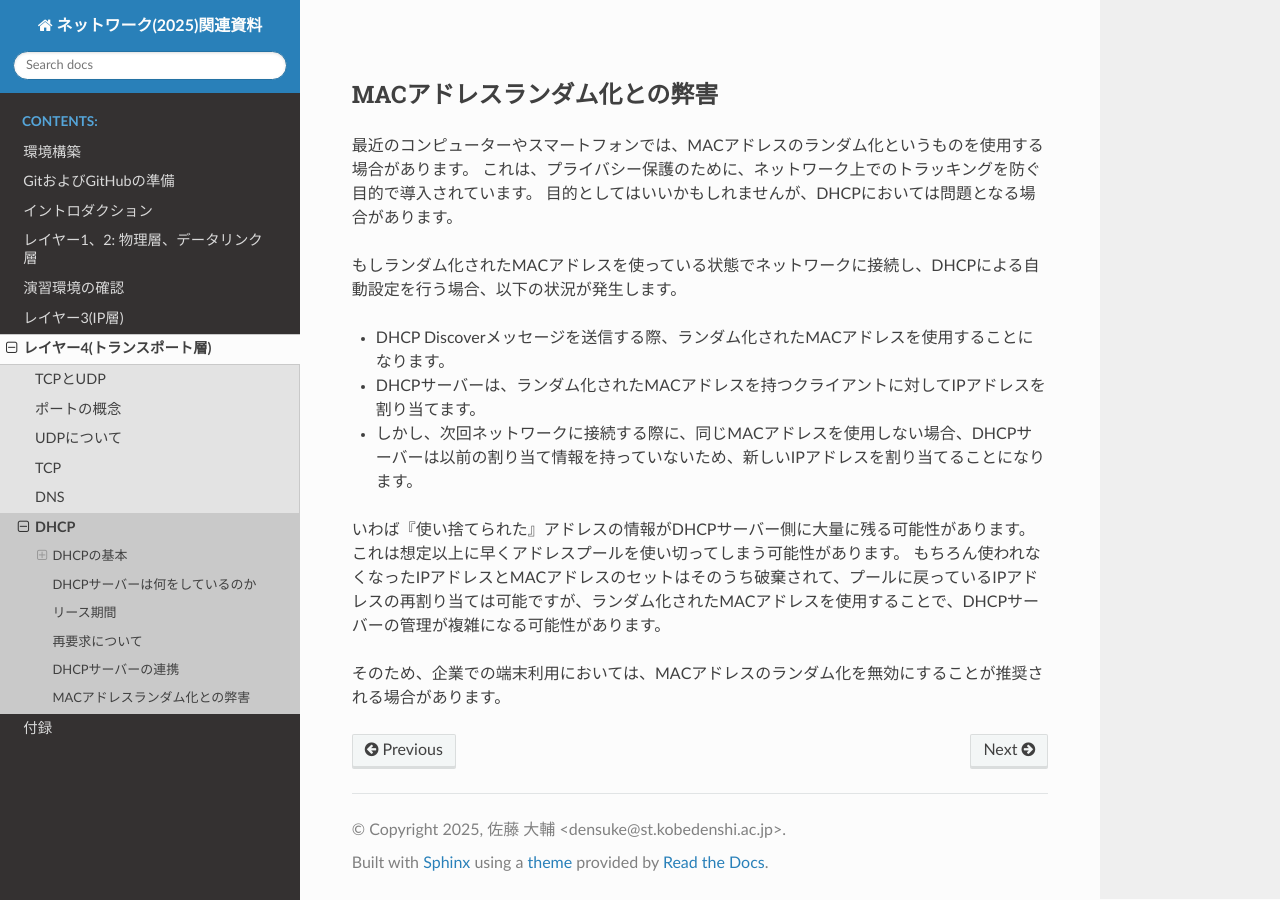
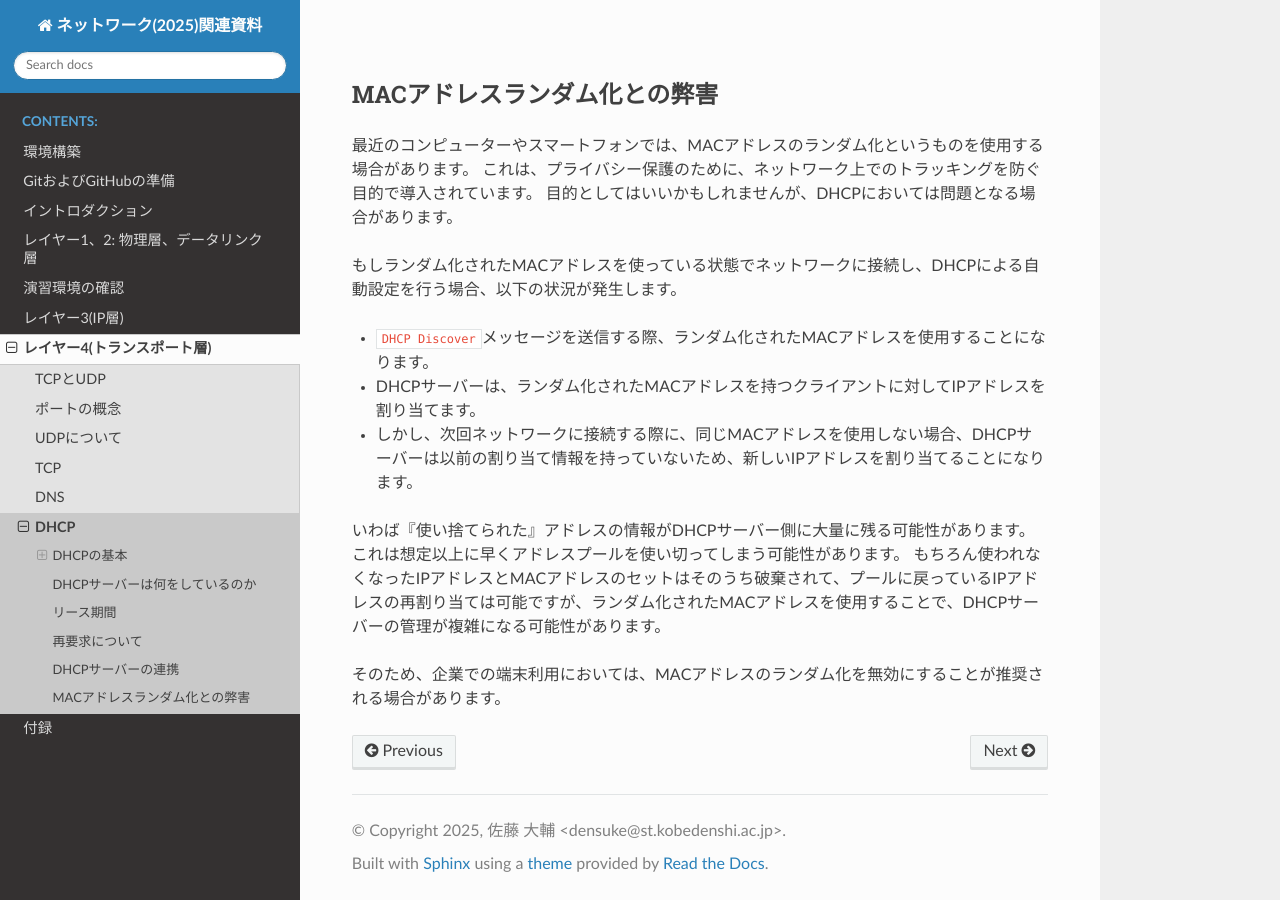
Before and after one commit to densuke/2025-network-doc, a Sphinx documentation site: the page built from source/transport/dhcp.md, in a window 1280 px wide and 900 px high, scrolled down 6716 px. Built offline with Sphinx 7.4.7 and the Read the Docs theme 3.1.0, drawn with Linux system fonts in a browser that asks for light colours; pages that are not in the unit, such as notebooks, are missing from menus.

```diff
--- a/source/transport/dhcp.md
+++ b/source/transport/dhcp.md
@@ -240,7 +240,7 @@ sequenceDiagram
 
 もしランダム化されたMACアドレスを使っている状態でネットワークに接続し、DHCPによる自動設定を行う場合、以下の状況が発生します。
 
-- DHCP Discoverメッセージを送信する際、ランダム化されたMACアドレスを使用することになります。
+- `DHCP Discover`メッセージを送信する際、ランダム化されたMACアドレスを使用することになります。
 - DHCPサーバーは、ランダム化されたMACアドレスを持つクライアントに対してIPアドレスを割り当てます。
 - しかし、次回ネットワークに接続する際に、同じMACアドレスを使用しない場合、DHCPサーバーは以前の割り当て情報を持っていないため、新しいIPアドレスを割り当てることになります。
 
```
